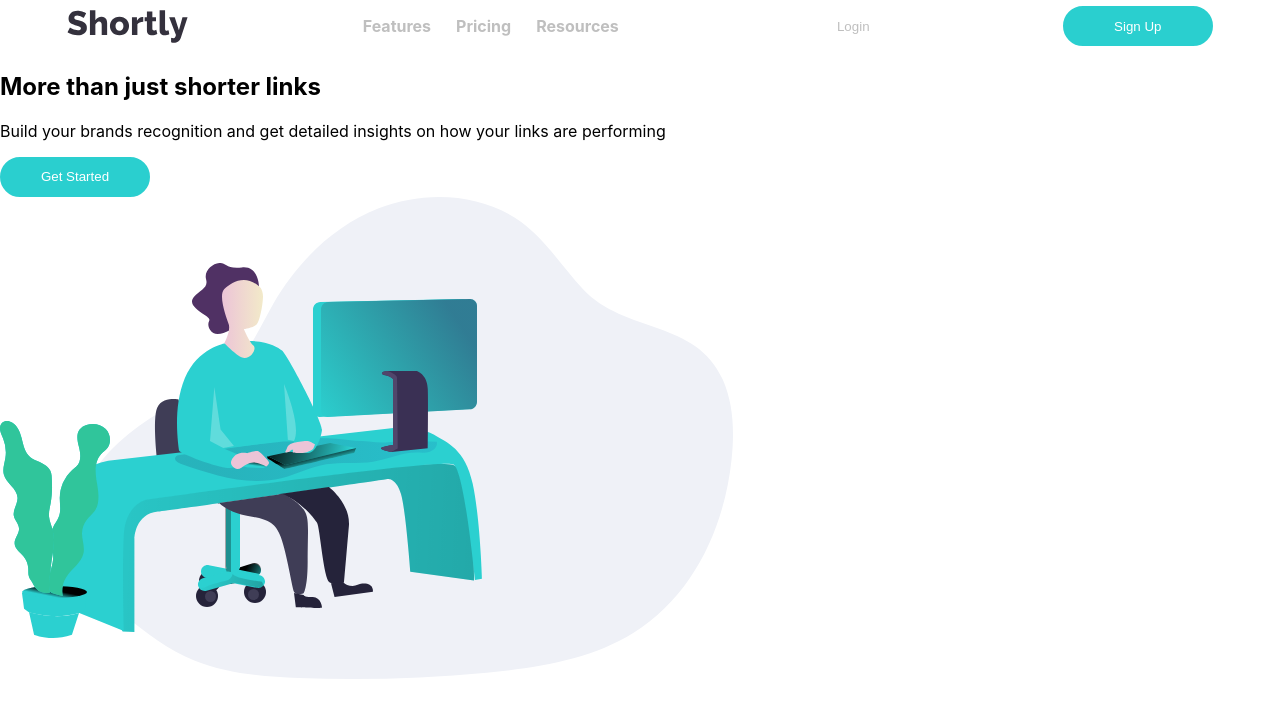
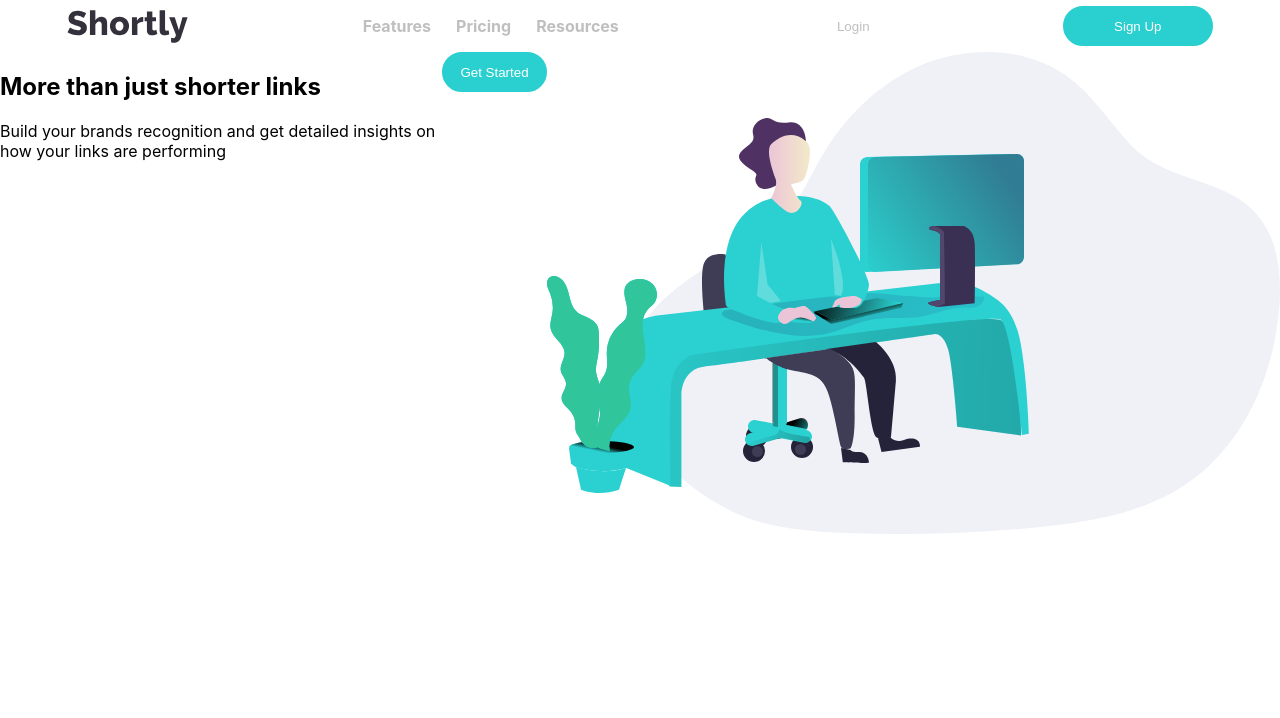
Before and after one commit to steven-mpawulo/url-shortening-page, a React (Create React App) app: page / in a window 1280 px wide. Shown: the top 718 px of the page. Built offline with nearby package versions, Linux system fonts and the light colour scheme.

Commit message:
makes first section a row

```diff
--- a/src/components/main/Main.js
+++ b/src/components/main/Main.js
@@ -1,6 +1,7 @@
 import React from 'react'
 import Button from '../common/button/Button'
 import IllustrationWorking  from '../../images/illustration-working.svg'
+import './main.css'
 
 const Main = () => {
   return (
--- a/src/components/main/main.css
+++ b/src/components/main/main.css
@@ -0,0 +1,3 @@
+.first-section {
+    display: flex;
+}
```
